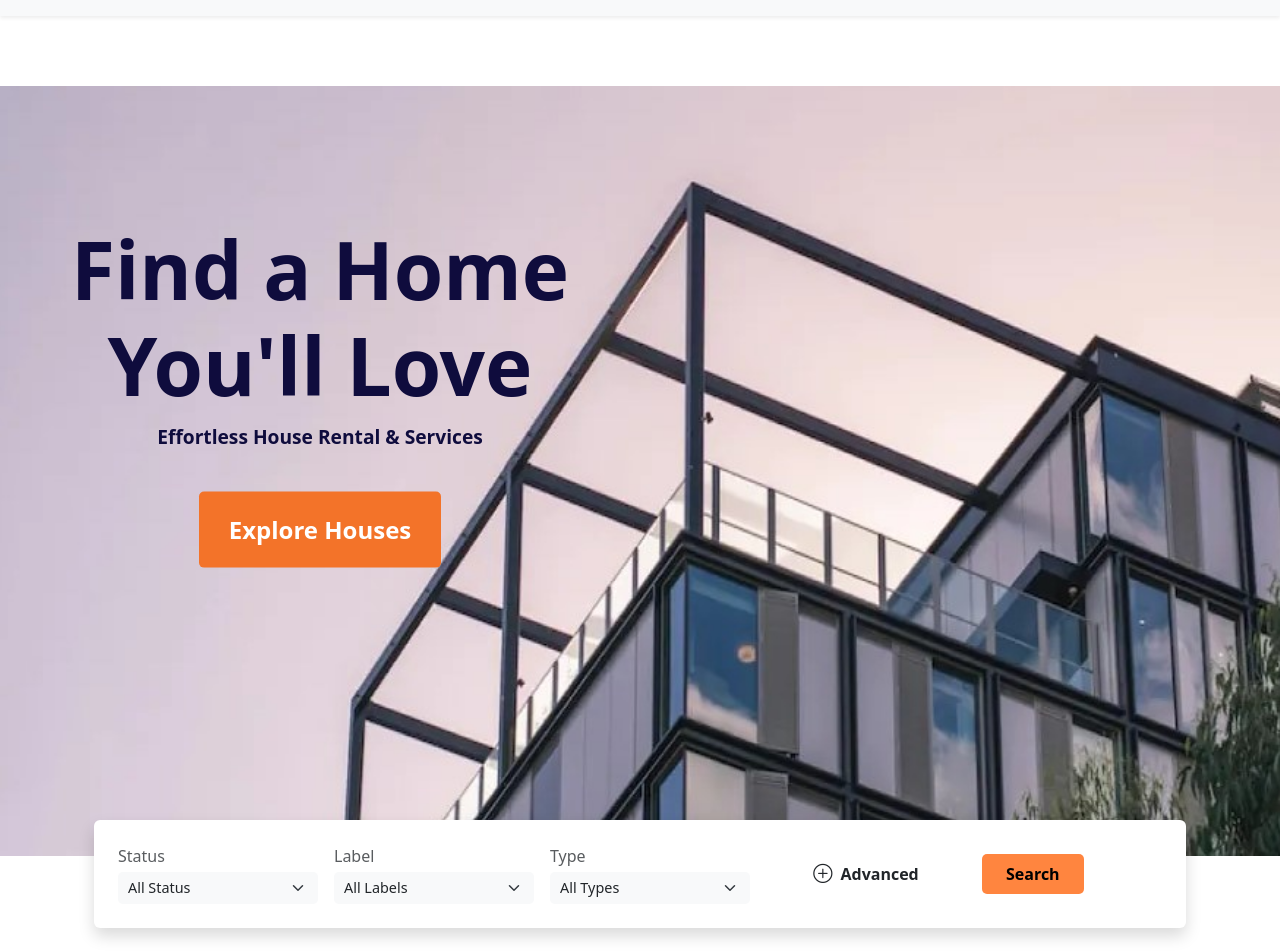
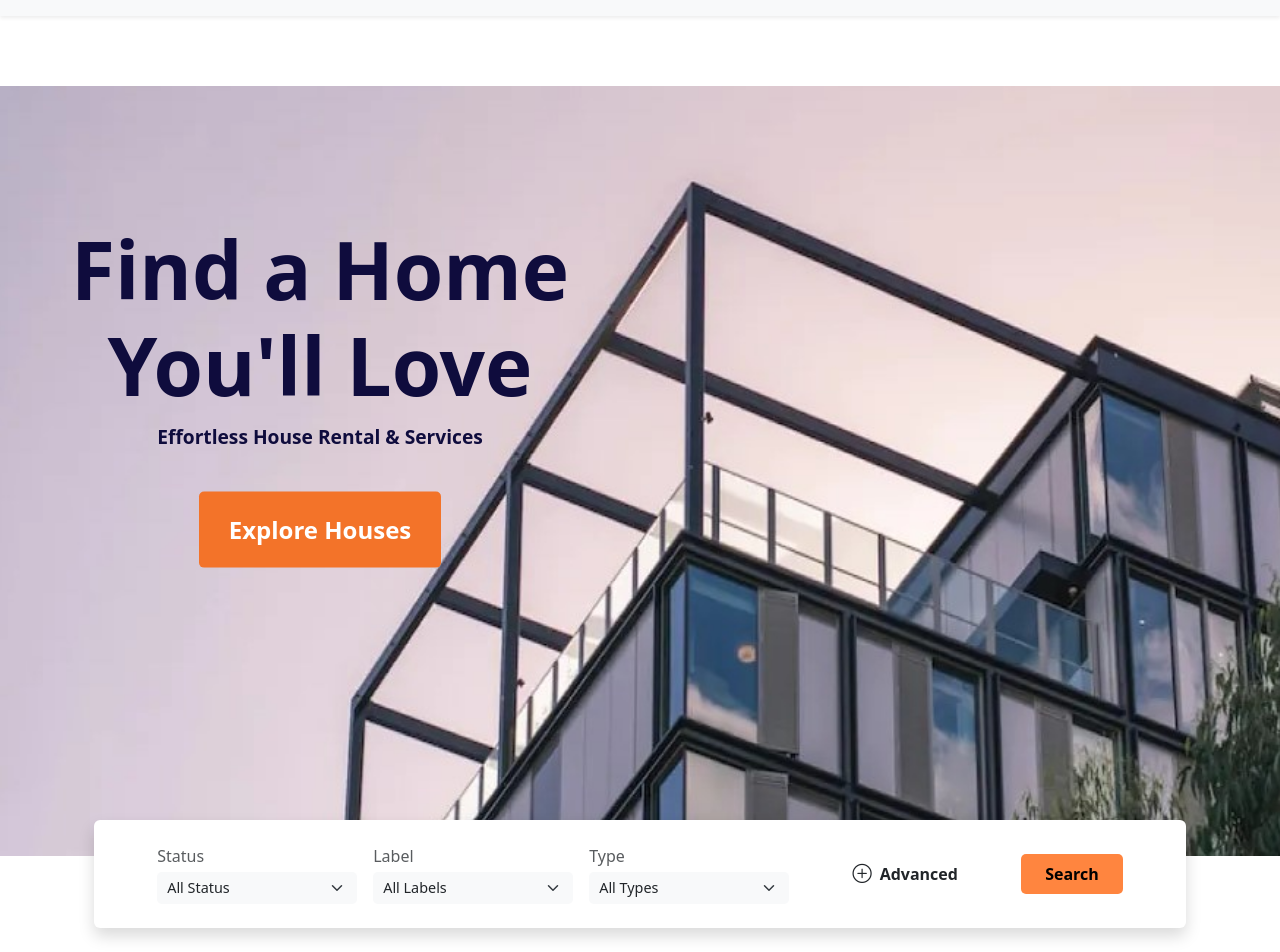
Before and after one commit to SafinArnob/Findom_home_solution, a React (Vite) app: page / in a window 1280 px wide. Shown: the top 952 px of the page. Built offline with nearby package versions, Linux system fonts and the light colour scheme.

Commit message:
fix error

```diff
--- a/src/components/FilterBar.jsx
+++ b/src/components/FilterBar.jsx
@@ -8,7 +8,7 @@ const FilterBar = ({ toggleAdvanced, showAdvanced }) => {
         {/* Main Filter Box */}
         <div className="filter-box bg-white shadow rounded p-4">
           {/* Main Filters */}
-          <div className="d-flex align-items-center gap-3 flex-wrap">
+          <div className="d-flex align-items-center gap-3 justify-content mx-auto">
             {/* Status Dropdown */}
             <div className="filter-item flex-grow-1">
               <label className="d-block text-muted mb-1">Status</label>
```
